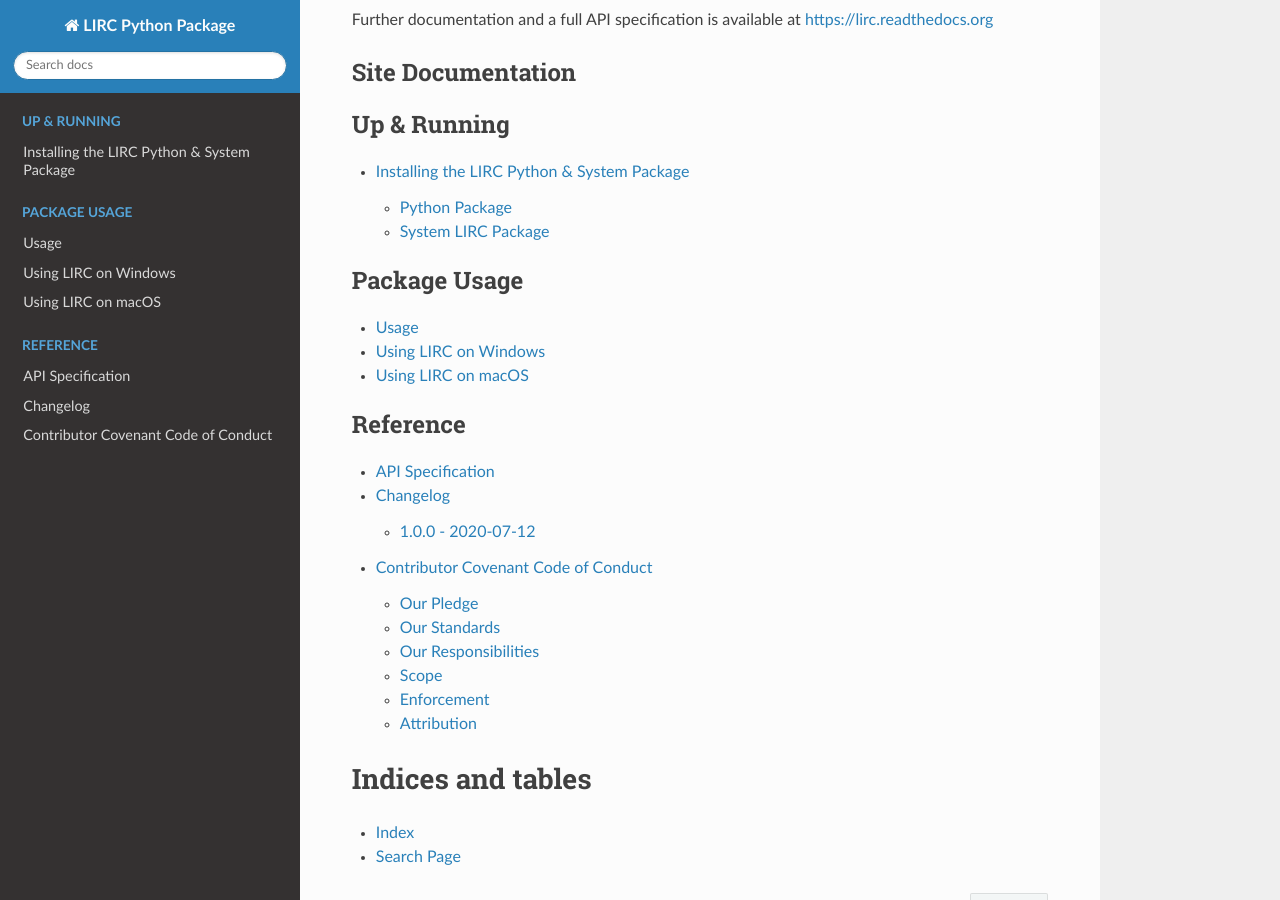
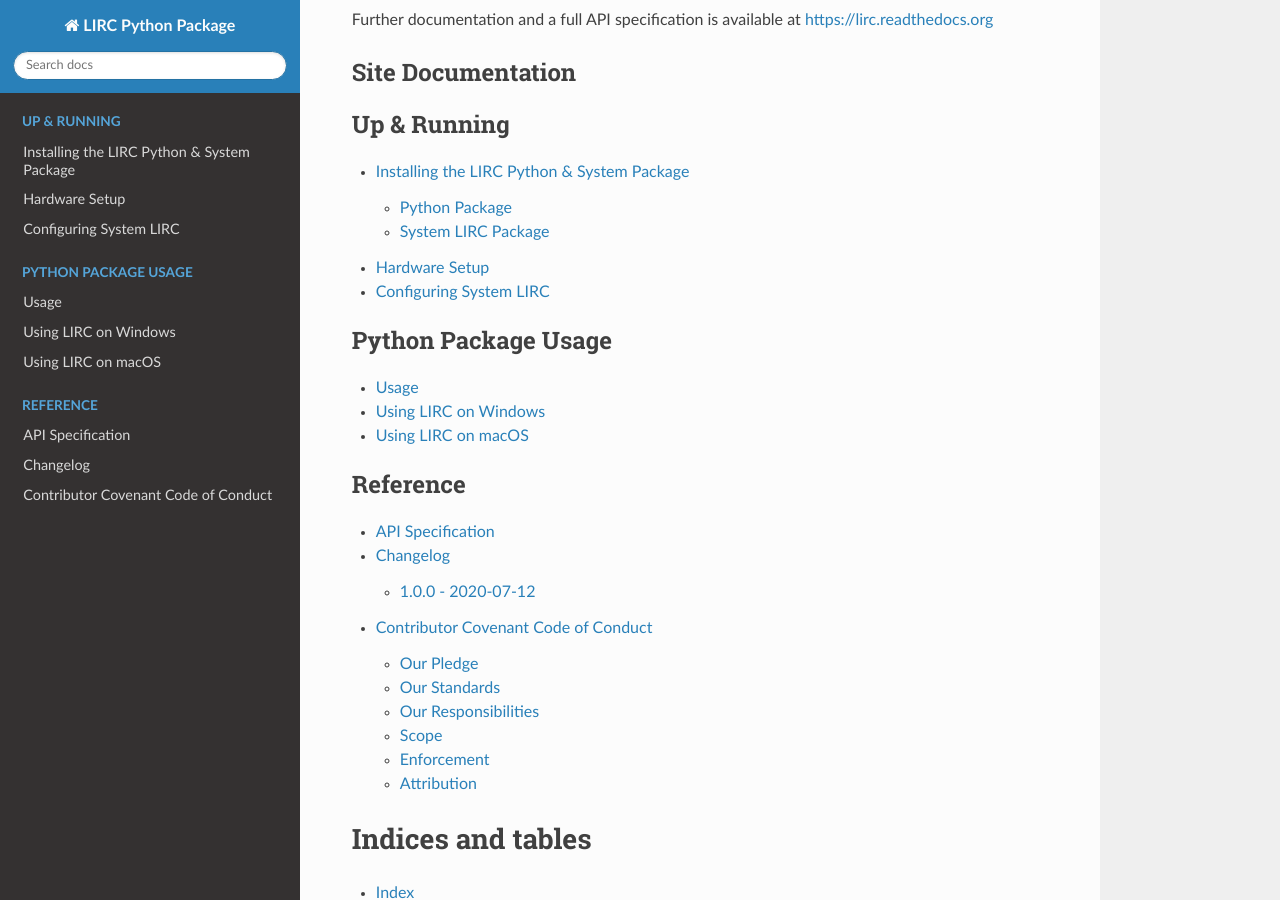
Before and after one commit to eugenetriguba/lirc, a Sphinx documentation site: the page built from docs/source/index.rst, in a window 1280 px wide and 900 px high, scrolled down 1306 px. Built offline with Sphinx 7.4.7 and the Read the Docs theme 2.0.0, drawn with Linux system fonts in a browser that asks for light colours.

Commit message:
Add hardware setup and configuring stubs

```diff
--- /dev/null
+++ b/docs/source/configuring-system-lirc.rst
@@ -0,0 +1,2 @@
+Configuring System LIRC
+=======================
--- /dev/null
+++ b/docs/source/hardware-setup.rst
@@ -0,0 +1,2 @@
+Hardware Setup
+==============
--- a/docs/source/index.rst
+++ b/docs/source/index.rst
@@ -8,9 +8,11 @@
    :maxdepth: 2
 
    installation
+   hardware-setup
+   configuring-system-lirc
 
 .. toctree::
-   :caption: Package Usage
+   :caption: Python Package Usage
    :maxdepth: 2
 
    usage
```
